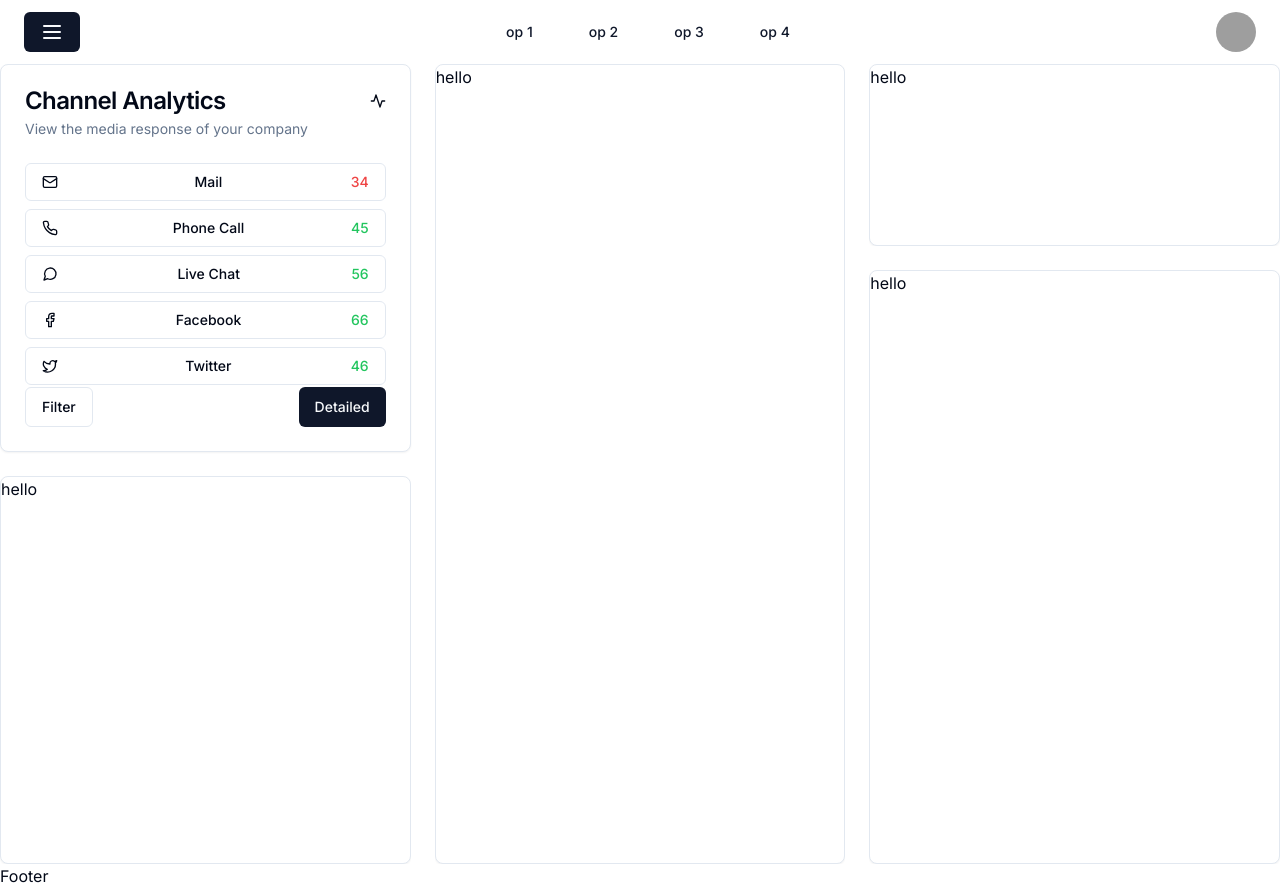
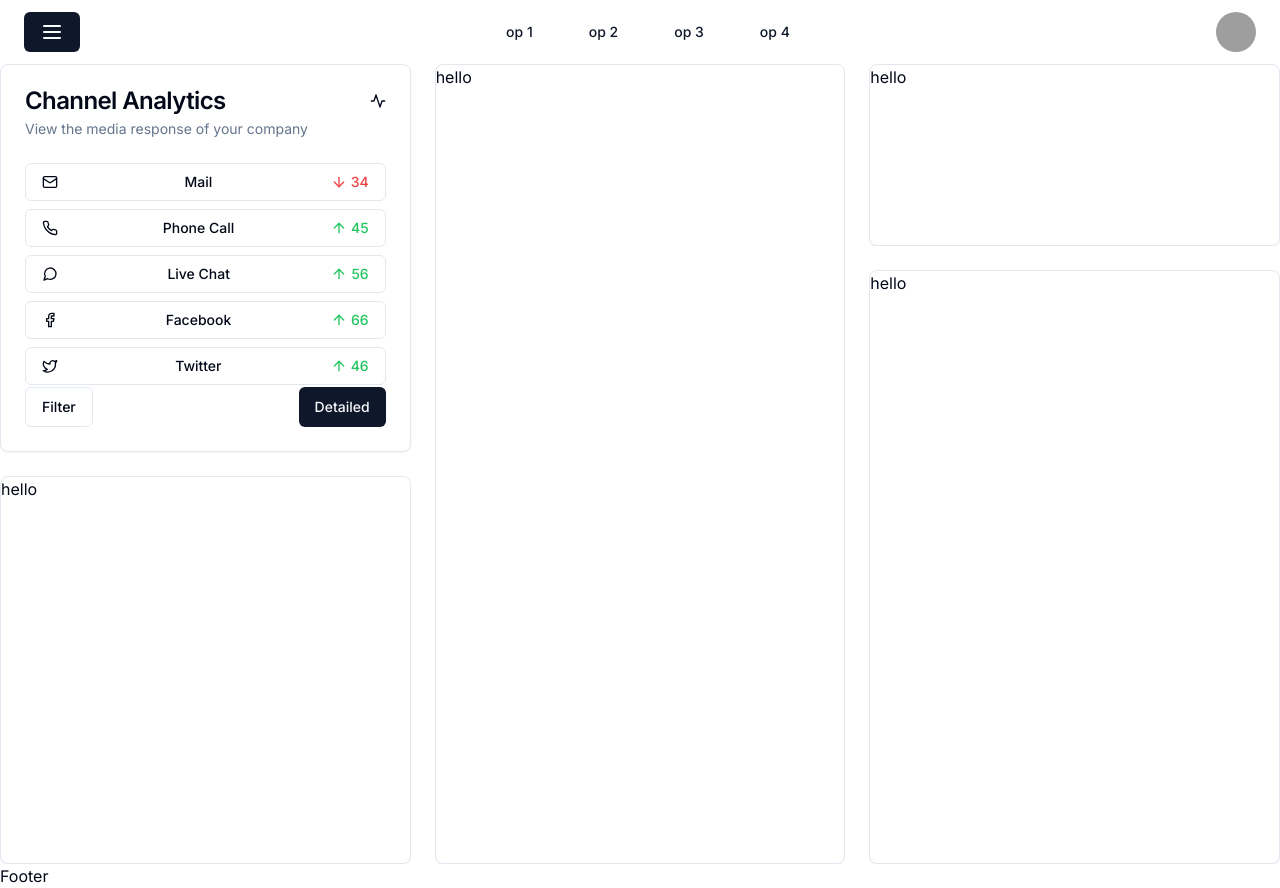
Before and after one commit to UmbrellaCrow612/real-time-customer-engagement-dashboard, a Next.js app: page / in a window 1280 px wide. Built offline with nearby package versions, Linux system fonts and the light colour scheme; grey boxes are pictures that could not be loaded.

Commit message:
added up down icons

```diff
--- a/src/components/HomeDashboard/ChannelAnalytics.tsx
+++ b/src/components/HomeDashboard/ChannelAnalytics.tsx
@@ -17,6 +17,8 @@ import {
   LinkedinIcon,
   YoutubeIcon,
   ActivityIcon,
+  ArrowUpIcon,
+  ArrowDownIcon,
 } from "lucide-react";
 import {
   DropdownMenu,
@@ -128,7 +130,20 @@ const ChannelCard = ({
       <Button className="justify-between w-full" variant={"outline"}>
         <Icon className="w-4 h-4 mr-2" />
         {description}{" "}
-        <span className={Number(performance) < 40 ? "text-destructive" : "text-green-500"}>{performance}</span>
+        <span
+          className={
+            Number(performance) < 40
+              ? "text-destructive flex items-center gap-1"
+              : "text-green-500 flex items-center gap-1"
+          }
+        >
+          {Number(performance) < 40 ? (
+            <ArrowDownIcon className="w-4 h-4" />
+          ) : (
+            <ArrowUpIcon className="w-4 h-4" />
+          )}
+          {performance}
+        </span>
       </Button>
     </>
   );
```
